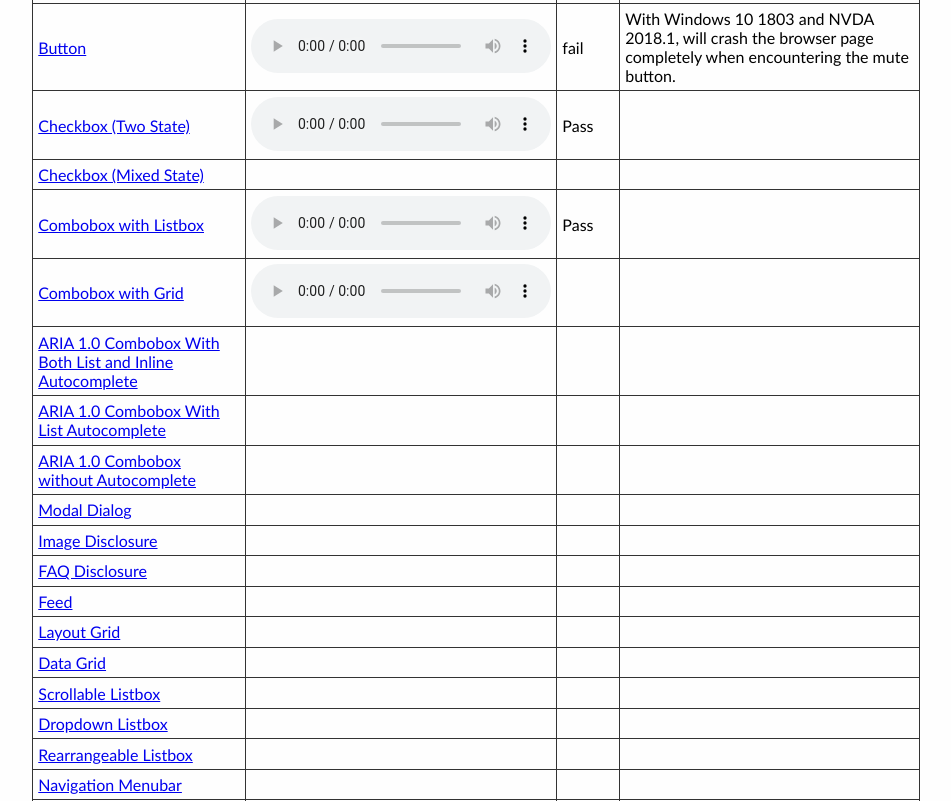
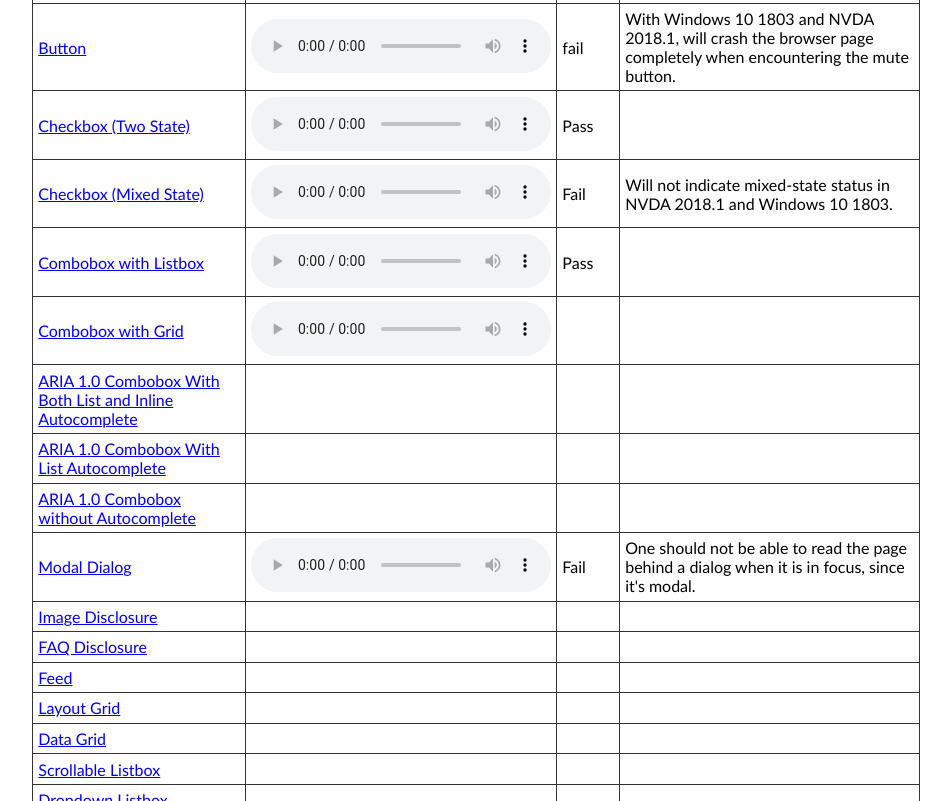
Before and after one commit to NataliePatriceTucker/ATTestRepo, a plain HTML site: page hostingstart.html in a window 1280 px wide. Shown: the part 457-1258 px from the top of the page, without its empty margins (16-967 px from the left). Drawn offline with Linux system fonts and the light colour scheme.

Commit message:
More audio, more tests to the HTML. :D

```diff
--- a/hostingstart.html
+++ b/hostingstart.html
@@ -59,9 +59,9 @@
     </tr>
     <tr>
         <td><a href="https://www.w3.org/TR/wai-aria-practices/examples/checkbox/checkbox-2/checkbox-2.html">Checkbox (Mixed State)</a></td>
-        <td></td>
-        <td></td>
-        <td></td>
+        <td><audio src="audio/checkbox2-nve.mp3" controls> </audio></td>
+        <td>Fail </td>
+        <td>Will not indicate mixed-state status in NVDA 2018.1 and Windows 10 1803. </td>
      </tr>
     <tr>
         <td><a href="https://www.w3.org/TR/wai-aria-practices-1.1/examples/combobox/aria1.1pattern/listbox-combo.html">Combobox with Listbox</a></td>
@@ -95,9 +95,9 @@
     </tr>
     <tr>
         <td><a href="https://www.w3.org/TR/wai-aria-practices-1.1/examples/dialog-modal/dialog.html">Modal Dialog</a></td>
-        <td></td>
-        <td></td>
-        <td></td>
+        <td><audio src="audio/dialog-nve.mp3" controls> </audio></td>
+        <td>Fail</td>
+        <td>One should not be able to read the page behind a dialog when it is in focus, since it's modal. </td>
     </tr>
     <tr>
         <td><a href="https://www.w3.org/TR/wai-aria-practices-1.1/examples/disclosure/disclosure-img-long-description.html">Image Disclosure</a></td>
```
Also changed, not shown: 2 other files.
